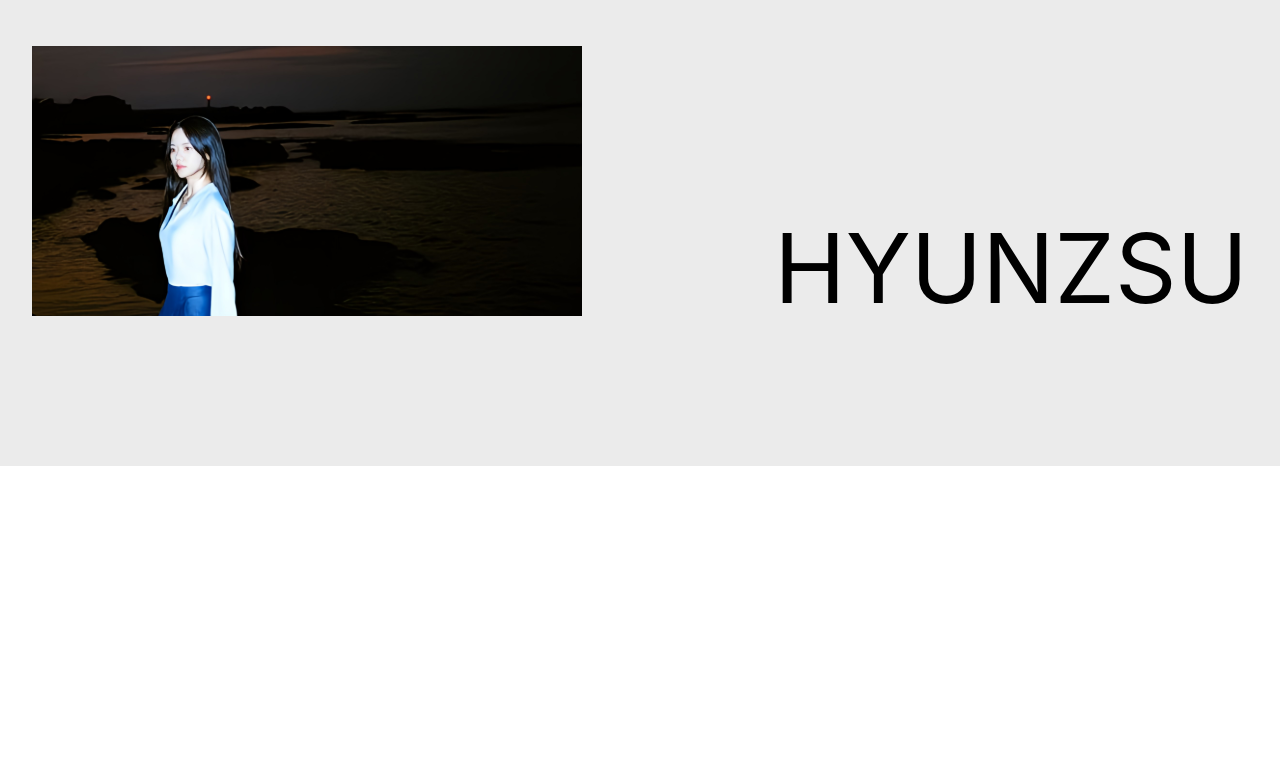
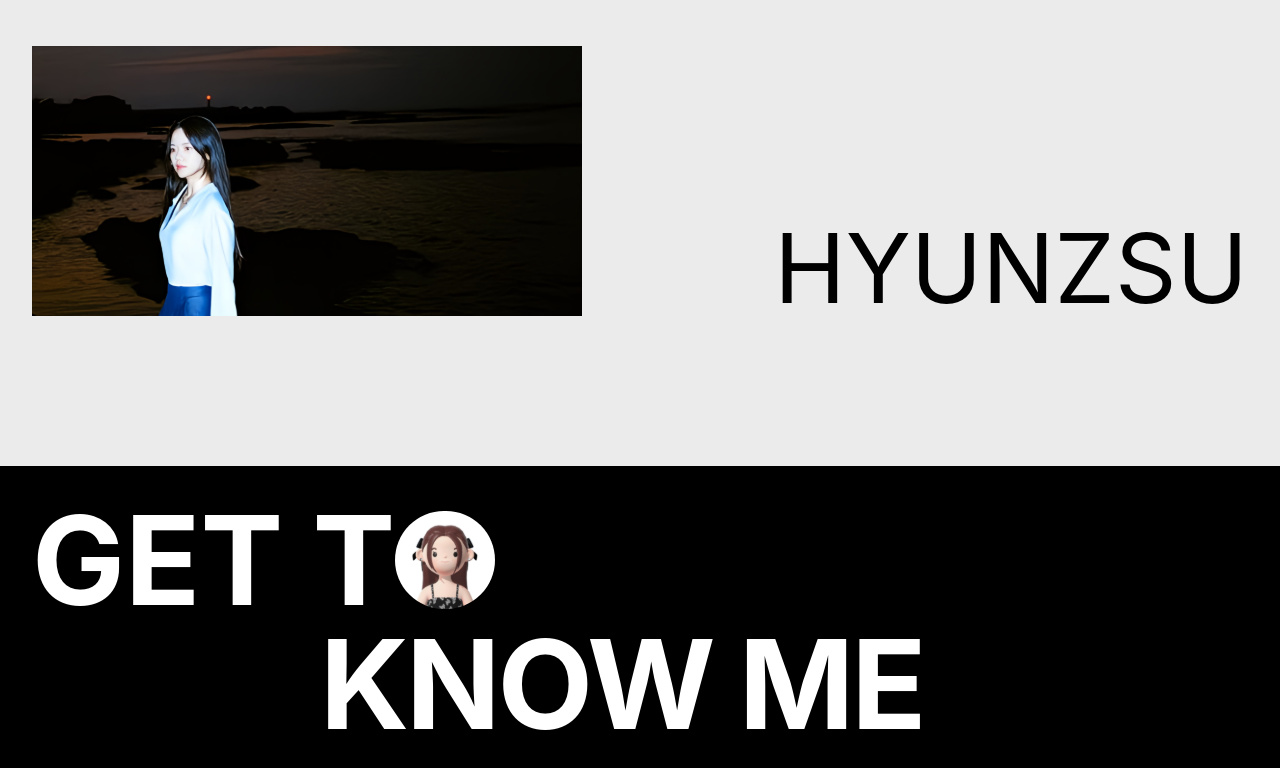
Before and after one commit to hyunzsu/portfolio, a Next.js app: page / in a window 1280 px wide. Shown: the part 334-1102 px from the top of the page. Before the commit the page ends 800 px from the top, so only its background shows below. Built offline with nearby package versions, Linux system fonts and the light colour scheme.

Commit message:
[🗼markup] AboutSection 마크업

```diff
--- /dev/null
+++ b/src/app/_sections/AboutSection.tsx
@@ -0,0 +1,17 @@
+import Image from "next/image";
+
+export default function AboutSection() {
+  return (
+    <section className="h-screen bg-black text-white">
+      <div className="p-8">
+        <p className="flex">
+          <span className="sm:text-124 text-30 font-bold">GET T</span>
+          <Image src="/about-photo.svg" alt="내 사진" width={100} height={97} />
+        </p>
+        <span className="sm:text-124 ml-72 text-30 font-bold tracking-tight">
+          KNOW ME
+        </span>
+      </div>
+    </section>
+  );
+}
--- a/src/app/layout.tsx
+++ b/src/app/layout.tsx
@@ -1,9 +1,9 @@
-import type { Metadata } from 'next';
-import './globals.css';
+import type { Metadata } from "next";
+import "./globals.css";
 
 export const metadata: Metadata = {
-  title: 'Create Next App',
-  description: 'Generated by create next app',
+  title: "현지수 | 포트폴리오",
+  description: "Generated by create next app",
 };
 
 export default function RootLayout({
@@ -12,7 +12,7 @@ export default function RootLayout({
   children: React.ReactNode;
 }>) {
   return (
-    <html lang='kor'>
+    <html lang="kor">
       <body>{children}</body>
     </html>
   );
--- a/src/app/page.tsx
+++ b/src/app/page.tsx
@@ -1,9 +1,11 @@
-import MainSection from './_sections/MainSection';
+import AboutSection from "./_sections/AboutSection";
+import MainSection from "./_sections/MainSection";
 
 export default function Home() {
   return (
-    <main className=''>
+    <main>
       <MainSection />
+      <AboutSection />
     </main>
   );
 }
```
Also changed, not shown: public/about-photo.svg (added).
